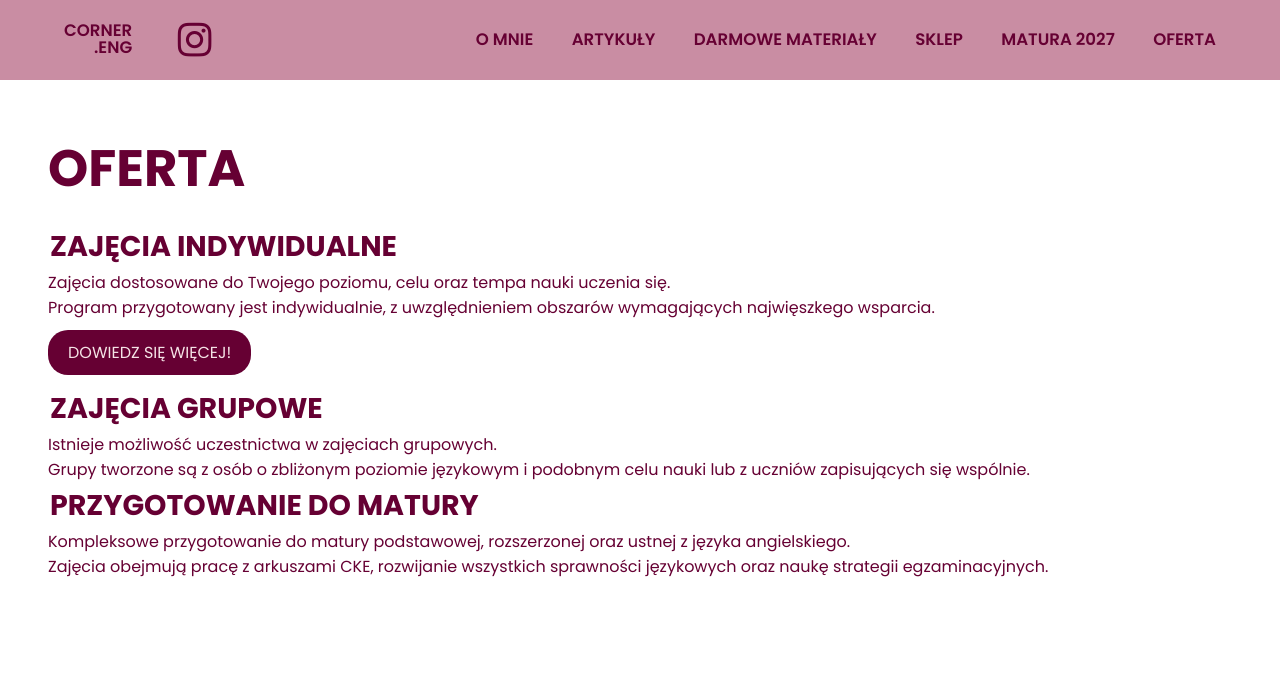
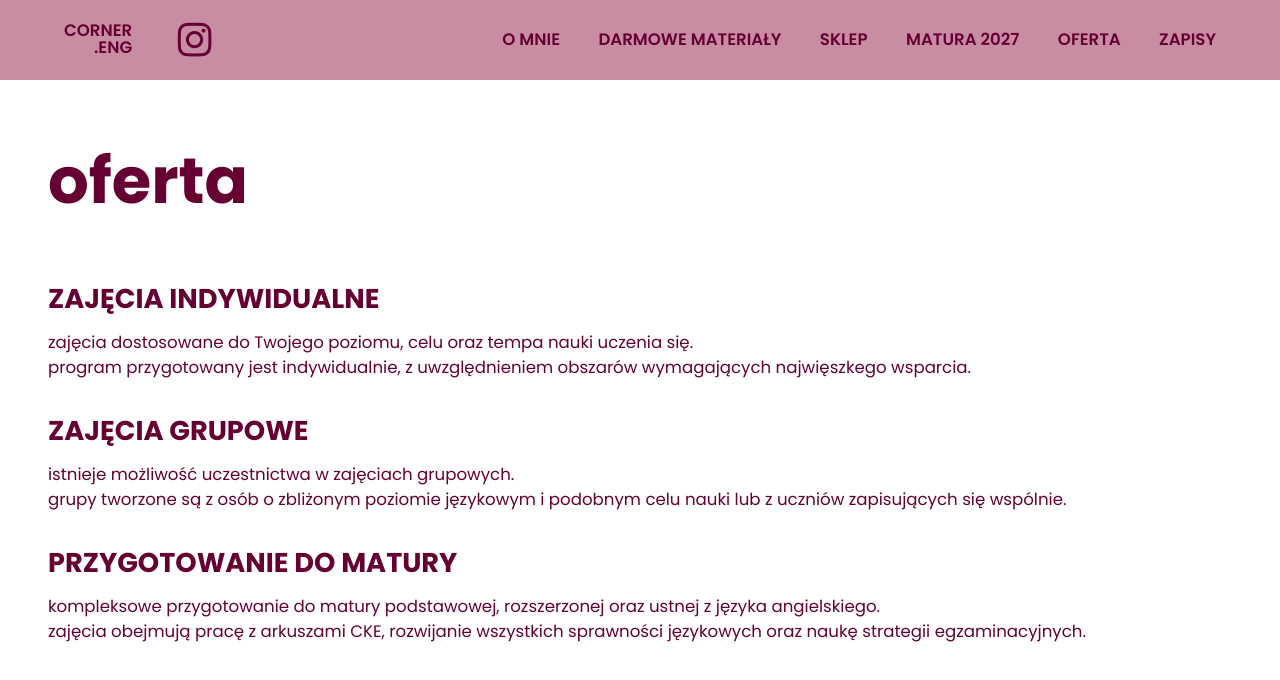
Before and after one commit to Rojap02/cornereng, a Vue app: page /oferta in a window 1280 px wide. Shown: the top 680 px of the page. Built offline with nearby package versions, Linux system fonts and the light colour scheme.

Commit message:
Drobne zmiany

```diff
--- a/src/assets/styles/global.css
+++ b/src/assets/styles/global.css
@@ -2,6 +2,9 @@
 
 :root{
   --header-height: 10vh;
+  --h2-size: clamp(2rem, 4rem, 5rem);
+  --h3-size: clamp(1rem, 1.7rem, 5rem);
+  --p-size: clamp(1rem, 1.3vw, 1.5rem);
 }
 
 html,
--- a/src/assets/styles/home-page-style.css
+++ b/src/assets/styles/home-page-style.css
@@ -1,3 +1,5 @@
+@import "global.css";
+
 :root{
     --bright_pink: #c98da3;
     --dark_pink: #660033;
@@ -39,9 +41,10 @@ p{
 }
 
 .subtitle {
-    font-size: clamp(1vw, 2vw, 7vw);
+    font-size: clamp(1vw, 1.8vw, 7vw);
     font-weight: 400;
     color: var(--light);
+    text-align: right;
 }
 
 .whats-cornereng{
@@ -61,6 +64,7 @@ p{
     width: clamp(300px, 38vw,650px);
     height: auto;
     display: block;
+    background-color: transparent;
 }
 
 .whats-cornereng-text {
@@ -80,14 +84,14 @@ p{
 
 .whats-cornereng-text-header {
     text-align: right;
-    font-size: clamp(2rem, 4vw, 5rem);
+    font-size: var(--h2-size);
     line-height: 1;
 }
 
 .whats-cornereng-text-body {
     margin: 0;
     text-align: right;
-    font-size: clamp(1rem, 1.3vw, 1.5rem);
+    font-size: var(--p-size);
     line-height: 1.5;
 }
 
@@ -119,9 +123,10 @@ p{
 }
 
 .whats-to-find-header h2 {
-    margin: 0;
+    margin-top: -10px;
+    margin-bottom: 38px;
     text-align: left;
-    font-size: clamp(2rem, 4vw, 5rem);
+    font-size: var(--h2-size);
 }
 
 .whats-to-find-grid {
@@ -145,16 +150,17 @@ p{
 }
 
 .whats-to-find-grid-card h3 {
-    padding-left: clamp(5px, 10px, 15px);
+    margin: 0;
+    padding: clamp(10px, 25px, 25px) clamp(15px, 21px, 35px);
     display: flex;
     justify-content: left;
     font-weight: bold;
     text-transform: uppercase;
-    font-size: clamp(1rem, 1.78rem, 5rem);
+    font-size: var(--h3-size);
 }
 
 .whats-to-find-grid-card p {
-    padding: clamp(5px, 10px, 15px);
-    font-size: clamp(0.8rem, 1.3rem, 1.5rem);
+    padding: clamp(10px, 25px, 25px) clamp(15px, 21px, 35px);
+    font-size: var(--p-size);
     line-height: 1.5;
 }
--- a/src/assets/styles/offer-page-style.css
+++ b/src/assets/styles/offer-page-style.css
@@ -1,3 +1,5 @@
+@import "global.css";
+
 :root {
     --light: #f5e3e6;
     --dark_pink: #660033;
@@ -5,8 +7,9 @@
 
 .offer {
     height: clamp(40vh, 105vh, 115vh);
-    padding-top: calc(var(--header-height) + 1vh);
+    padding-top: calc(var(--header-height));
     padding-left: clamp(2rem, 3rem, 4rem);
+    color: var(--light);
 }
 
 .offer-header {
@@ -15,10 +18,9 @@
 }
 
 .offer-header h2 {
-    margin-bottom: 2vh;
-    font-size: clamp(2rem, 4vw, 5rem);
+    margin-bottom: 5vh;
+    font-size: var(--h2-size);
     font-weight: bold;
-    text-transform: uppercase;
     color: var(--dark_pink);
 }
 
@@ -29,25 +31,17 @@
 
 .offer-list-item {
     color: var(--dark_pink);
+    margin-bottom: 20px;
 }
 
 .offer-list-item h3 {
-    font-size: clamp(1rem, 1.78rem, 5rem);
+    font-size: var(--h3-size);
     text-transform: uppercase;
     font-weight: bold;
-    margin: 2px;
+    margin: 0px;
+    margin: 10px 0px;
 }
 
-.more-info {
-    background-color: var(--dark_pink);
-    color: var(--light);
-    height: fit-content;
-    width: fit-content;
-    border-radius: 20px;
+.offer-list-item p{
+    font-size: var(--p-size);
 }
-
-.more-info p {
-    margin: 10px;
-    padding: 10px;
-    text-transform: uppercase;
-}
--- a/src/components/Header.vue
+++ b/src/components/Header.vue
@@ -26,11 +26,6 @@ import "@/assets/styles/header-style.css";
           <RouterLink class="navigation-link" to="/o-mnie">o mnie</RouterLink>
         </li>
         <li>
-          <RouterLink class="navigation-link" to="/artykuly"
-            >artykuły</RouterLink
-          >
-        </li>
-        <li>
           <RouterLink class="navigation-link" to="/darmowe-materialy"
             >darmowe materiały</RouterLink
           >
@@ -48,6 +43,11 @@ import "@/assets/styles/header-style.css";
             >oferta</RouterLink
           >
         </li>
+        <li>
+          <RouterLink class="navigation-link" to="/zapisy"
+            >zapisy</RouterLink
+          >
+        </li>
       </ul>
     </nav>
   </header>
--- a/src/router/index.ts
+++ b/src/router/index.ts
@@ -2,11 +2,11 @@ import { createRouter, createWebHistory } from "vue-router";
 
 import HomePage from "@/views/HomePage.vue";
 import AboutMePage from "@/views/AboutMePage.vue";
-import ArticlesPage from "@/views/ArticlesPage.vue";
 import FreeMaterialsPage from "@/views/FreeMaterialsPage.vue";
 import ShopPage from "@/views/ShopPage.vue";
 import MaturaPage from "@/views/MaturaPage.vue";
 import OfferPage from "@/views/OfferPage.vue";
+import SignUpPage from "@/views/SignUpPage.vue";
 
 const router = createRouter({
   history: createWebHistory(),
@@ -22,9 +22,9 @@ const router = createRouter({
       component: AboutMePage,
     },
     {
-      path: "/artykuly",
-      name: "articles",
-      component: ArticlesPage,
+      path: "/zapisy",
+      name: "singup",
+      component: SignUpPage,
     },
     {
       path: "/darmowe-materialy",
--- a/src/views/HomePage.vue
+++ b/src/views/HomePage.vue
@@ -1,6 +1,6 @@
 <script setup lang="ts">
 import "@/assets/styles/home-page-style.css";
-import bigBenImage from "@/images/big-ben.png";
+import bigBenImage from "@/images/Adobe Express - file.png";
 </script>
 
 <template>
@@ -36,27 +36,27 @@ import bigBenImage from "@/images/big-ben.png";
 
     <div class="whats-to-find-grid">
       <div class="whats-to-find-grid-card">
-        <h3>indywidualne i grupowe zajęcia</h3>
+        <h3>indywidualne <br/>i grupowe zajęcia</h3>
 
-        <p>Lekcje dopasowane do Twojego poziomu i celu nauki, z indywidualnym podejściem.</p>
+        <p>lekcje dopasowane do Twojego poziomu i celu nauki, z indywidualnym podejściem.</p>
       </div>
 
       <div class="whats-to-find-grid-card">
-        <h3>artykuły i wskazówki</h3>
+        <h3>artykuły <br/>i wskazówki</h3>
 
-        <p>Praktyczne teksty o nauce angielskiego, psychologii uczenia się i skutecznych metodach zapamiętywania.</p>
+        <p>praktyczne teksty o nauce angielskiego, psychologii uczenia się i skutecznych metodach zapamiętywania.</p>
       </div>
 
       <div class="whats-to-find-grid-card">
         <h3>darmowe materiały</h3>
 
-        <p>Notatki, PDF-y, fiszki i ćwiczenia, które pomagają Ci uczyć się samodzielnie i utrwalać wiedzę z zjęć.</p>
+        <p>notatki, PDF-y, fiszki <br/>i ćwiczenia, które pomagają Ci uczyć się samodzielnie <br/>i utrwalać wiedzę z zjęć.</p>
       </div>
 
       <div class="whats-to-find-grid-card">
         <h3>sklep</h3>
 
-        <p>Starannie przygotowane materiały edukacyjne dla uczniów, maturzystów i nauczycieli.</p>
+        <p>starannie przygotowane materiały edukacyjne dla uczniów, maturzystów <br/>i nauczycieli.</p>
       </div>
     </div>
   </section>
--- a/src/views/OfferPage.vue
+++ b/src/views/OfferPage.vue
@@ -12,26 +12,22 @@ import "@/assets/styles/offer-page-style.css";
       <div class="offer-list-item">
         <h3>zajęcia indywidualne</h3>
 
-        <p>Zajęcia dostosowane do Twojego poziomu, celu oraz tempa nauki uczenia się.</p>
-        <p>Program przygotowany jest indywidualnie, z uwzględnieniem obszarów wymagających najwięszkego wsparcia.</p>
-
-        <div class="more-info">
-          <p>dowiedz się więcej!</p>
-        </div>
+        <p>zajęcia dostosowane do Twojego poziomu, celu oraz tempa nauki uczenia się.</p>
+        <p>program przygotowany jest indywidualnie, z uwzględnieniem obszarów wymagających najwięszkego wsparcia.</p>
       </div>
 
       <div class="offer-list-item">
         <h3>zajęcia grupowe</h3>
 
-        <p>Istnieje możliwość uczestnictwa w zajęciach grupowych.</p>
-        <p>Grupy tworzone są z osób o zbliżonym poziomie językowym i podobnym celu nauki lub z uczniów zapisujących się wspólnie.</p>
+        <p>istnieje możliwość uczestnictwa w zajęciach grupowych.</p>
+        <p>grupy tworzone są z osób o zbliżonym poziomie językowym i podobnym celu nauki lub z uczniów zapisujących się wspólnie.</p>
       </div>
 
       <div class="offer-list-item">
         <h3>przygotowanie do matury</h3>
 
-        <p>Kompleksowe przygotowanie do matury podstawowej, rozszerzonej oraz ustnej z języka angielskiego.</p>
-        <p>Zajęcia obejmują pracę z arkuszami CKE, rozwijanie wszystkich sprawności językowych oraz naukę strategii egzaminacyjnych.</p>
+        <p>kompleksowe przygotowanie do matury podstawowej, rozszerzonej oraz ustnej z języka angielskiego.</p>
+        <p>zajęcia obejmują pracę z arkuszami CKE, rozwijanie wszystkich sprawności językowych oraz naukę strategii egzaminacyjnych.</p>
       </div>
     </div>
   </section>
```
Also changed, not shown: src/components/Footer.vue (added, +7 -0 lines), src/assets/styles/footer-style.css (added), src/images/Adobe Express - file.png (added), src/views/SignUpPage.vue (renamed from src/views/ArticlesPage.vue).
